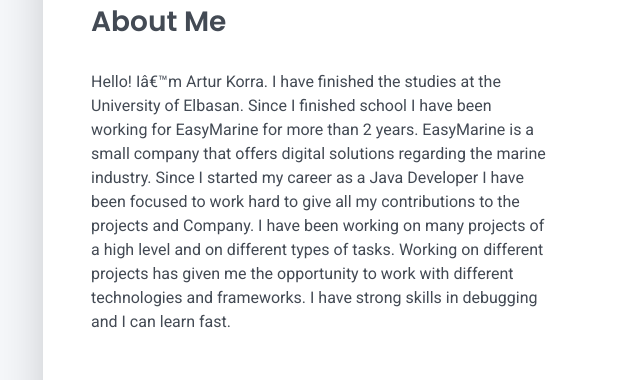
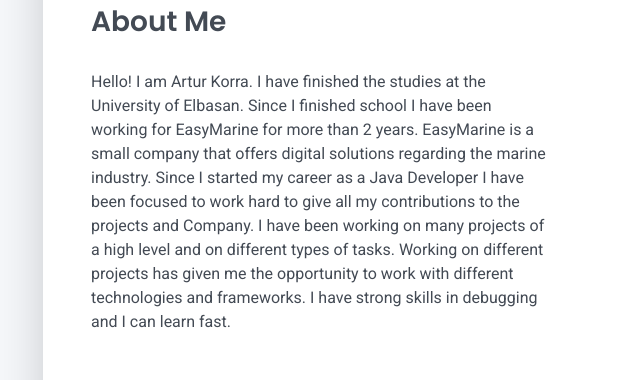
Before and after one commit to arturkorra/resume, a plain HTML site: page index.html in a window 1280 px wide. Shown: the part 420-800 px from the top of the page, 79-719 px from the left. Drawn offline with Linux system fonts and the light colour scheme.

Commit message:
index update

```diff
--- a/index.html
+++ b/index.html
@@ -68,7 +68,7 @@
     <div class="row">
       <div class="col-md-6">
         <h2 class="h3 mb-3">About Me</h2>
-        <p>Hello! Iâ€™m Artur Korra.
+        <p>Hello! I am Artur Korra.
 		I have finished the studies at the University of Elbasan. Since I finished school I have been working for EasyMarine for more than 2 years.
 		EasyMarine is a small company that offers digital solutions regarding the marine industry. Since I started my career as a Java Developer
 		I have been focused to work hard to give all my contributions to the projects and Company. I have been working on many projects of a high level and on different types of tasks.
```
